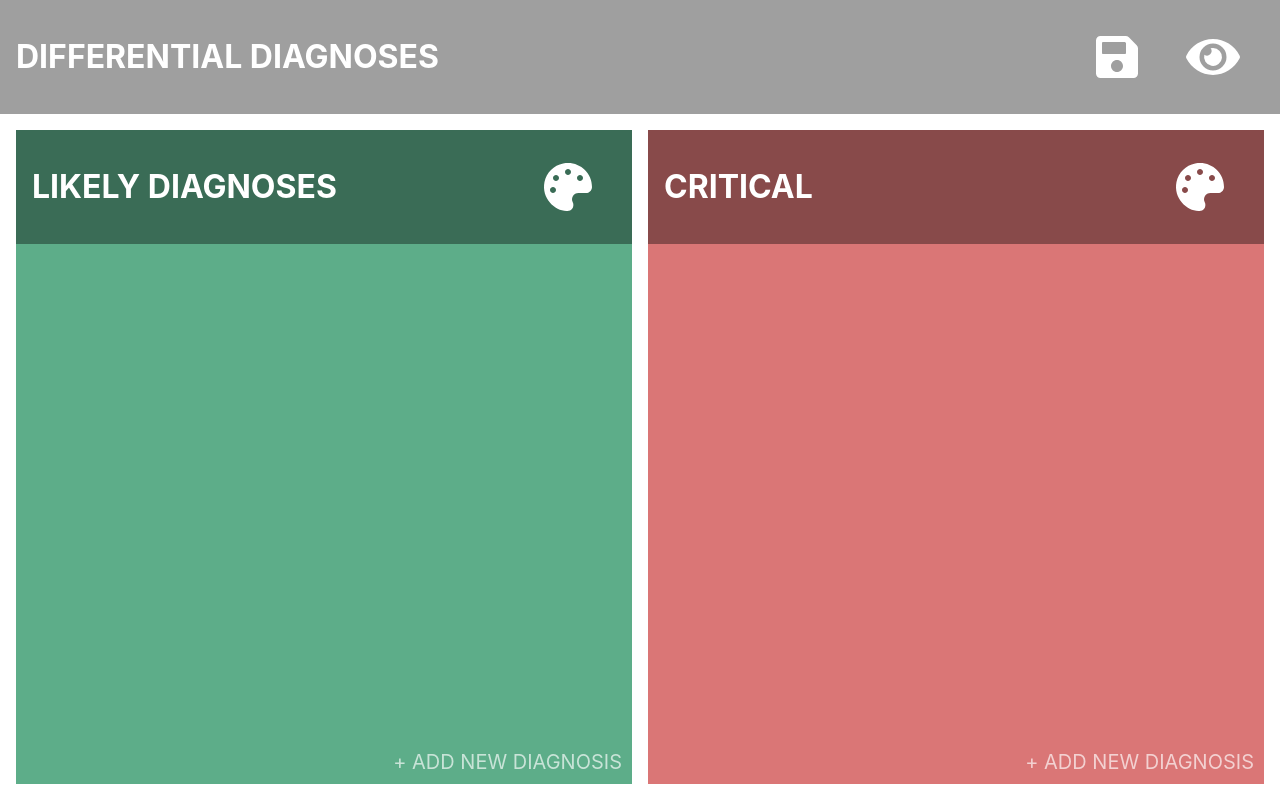
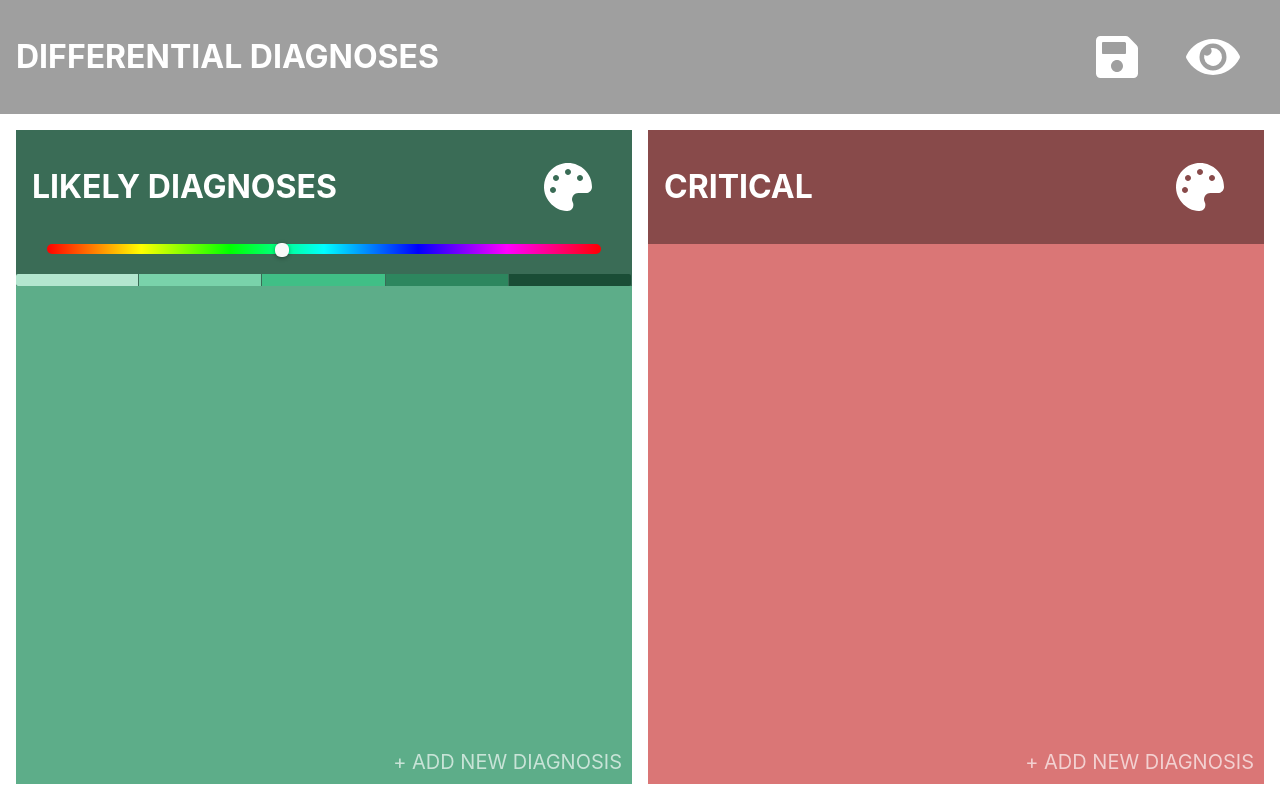
Before and after one commit to leobaldock/differential-diagnoses, a React (Create React App) app: page / in a window 1280 px wide. Both pictures are taken after a click on the icon 568 px from the left and 186 px from the top of the page. Built offline with nearby package versions, Linux system fonts and the light colour scheme.

Commit message:
Added colour slider to list

```diff
--- a/package.json
+++ b/package.json
@@ -13,6 +13,7 @@
     "query-string": "^6.13.1",
     "react": "^16.13.1",
     "react-beautiful-dnd": "^13.0.0",
+    "react-color": "^2.18.1",
     "react-dom": "^16.13.1",
     "react-router-dom": "^5.2.0",
     "react-scripts": "3.4.3"
--- a/src/components/Diagnoses.css
+++ b/src/components/Diagnoses.css
@@ -74,6 +74,12 @@
     color: #ffffff;
     cursor: pointer;
 }
+
+/* Paleete */
+.hue-horizontal{
+    border-radius: 10px;
+}
+
 
 
 /* TitleBar Styling */
--- a/src/components/List.js
+++ b/src/components/List.js
@@ -9,12 +9,15 @@ import {
     faComment
 } from '@fortawesome/free-solid-svg-icons'
 import { Droppable, Draggable } from "react-beautiful-dnd";
+import { SliderPicker } from "react-color";
 
 
 export default function List({title, colour, rows, addRow, deleteRow, updateRowNumber, droppableId, transfer, showNotes}){
+    const [paletteVisibility, setPaletteVisibility] = useState(false);
+    const [listColour, setListColour] = useState(colour);
 
     const listButtons = [
-        <FontAwesomeIcon icon={faPalette} size="3x" style={{cursor: "pointer"}}/>
+        <FontAwesomeIcon icon={faPalette} size="3x" style={{cursor: "pointer"}} onClick={() => setPaletteVisibility(!paletteVisibility)}/>
     ]
 
     const getListStyle = isDraggingOver => ({
@@ -31,9 +34,33 @@ export default function List({title, colour, rows, addRow, deleteRow, updateRowN
         ...draggableStyle
     });
 
+    const testStyles = {
+        default: {
+            hue: {
+                height: '10px',
+                width: '90%',
+                margin: 'auto',
+            },
+        },
+      }
+
     return (
-        <div className="list" style={{backgroundColor: colour, color: colour}}>
+        <div className="list" style={{backgroundColor: listColour, color: listColour}}>
+
             <TitleBar title={title} buttons={listButtons}/>
+            {paletteVisibility &&
+            (
+                <div style={{background: "#00000060"}}>
+                <SliderPicker
+                    styles = {testStyles}
+                    color = {listColour}
+                    onChange={(e) => {
+                        setListColour(e.hex);
+                        //setPaletteVisibility(false);
+                    }}
+                />
+              </div>
+            )}
 
             <div className="listRowContainer">
                 <Droppable droppableId={droppableId}>
--- a/src/components/TitleBar.js
+++ b/src/components/TitleBar.js
@@ -1,7 +1,7 @@
-import React from "react";
+import React, { useState } from "react";
+import { TwitterPicker } from 'react-color'
 
 export default function TitleBar({title, buttons}){
-
     return (
         <div class="titleBar">
             <h1>{title.toUpperCase()}</h1>
```
Also changed, not shown: 1 other file (tests, documents, lock files or other folders).
